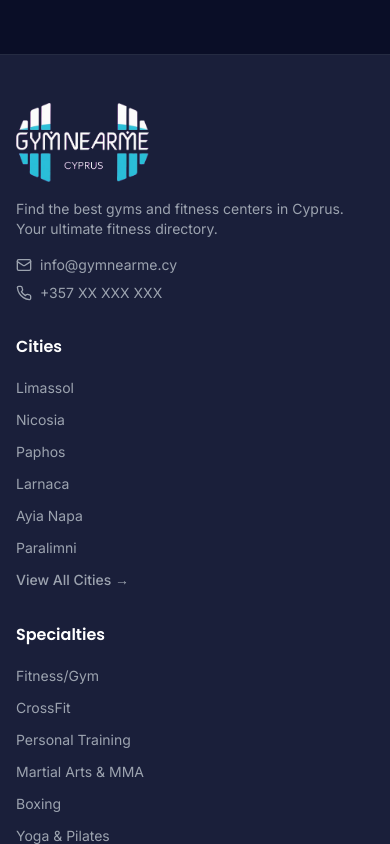
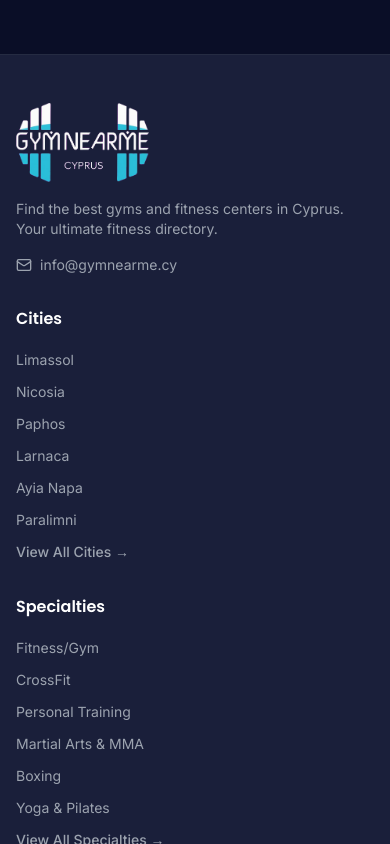
Before and after one commit to timomoebes/gymnearmecyprus-openclawd, a Next.js app: page / in a window 390 px wide. Shown: the part 11156-12000 px from the top of the page. Built offline with nearby package versions, Linux system fonts and the light colour scheme; no server answers; the database is empty.

Commit message:
Update footer component to have no phone number of me

```diff
--- a/components/layout/Footer.tsx
+++ b/components/layout/Footer.tsx
@@ -1,7 +1,7 @@
 import React from 'react';
 import Link from 'next/link';
 import Image from 'next/image';
-import { Mail, Phone } from 'lucide-react';
+import { Mail } from 'lucide-react';
 import { cities } from '@/lib/data';
 import { specialties } from '@/lib/data';
 
@@ -31,10 +31,6 @@ export const Footer: React.FC = () => {
               <div className="flex items-center space-x-2">
                 <Mail className="w-4 h-4" />
                 <span>info@gymnearme.cy</span>
-              </div>
-              <div className="flex items-center space-x-2">
-                <Phone className="w-4 h-4" />
-                <span>+357 XX XXX XXX</span>
               </div>
             </div>
           </div>
```
